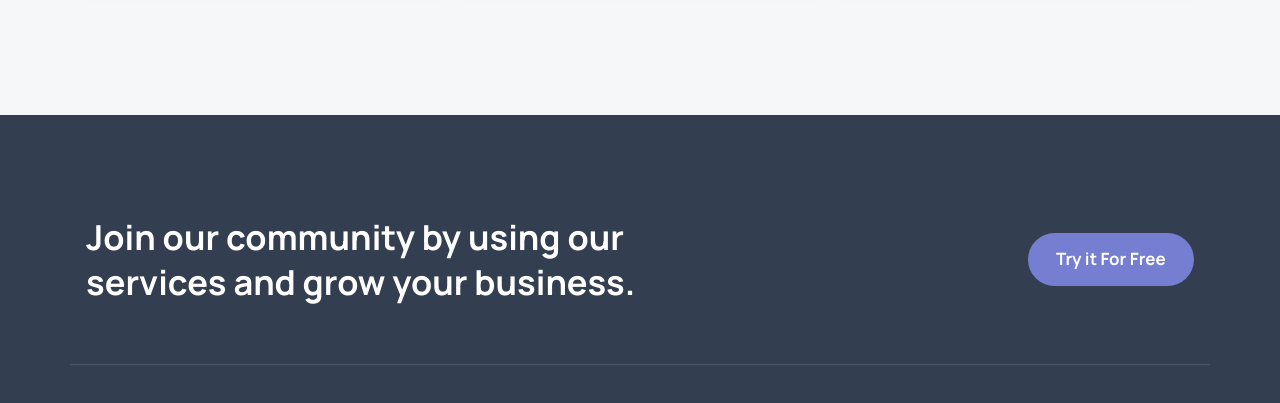
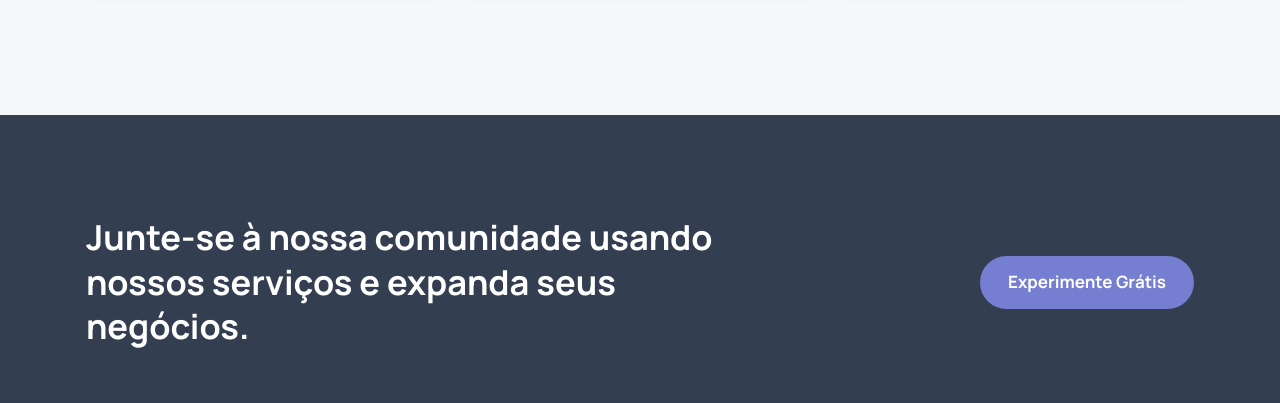
Before and after one commit to IsaacJunior66/VEX, a plain HTML site: page index.html in a window 1280 px wide. Shown: the part 3753-4156 px from the top of the page. Drawn offline with nearby package versions, Linux system fonts and the light colour scheme.

Commit message:
footer update 2.0

```diff
--- a/index.html
+++ b/index.html
@@ -738,10 +738,11 @@
         <div class="container">
 
           <h2 class="h2 section-title">
-            Join our community by using our services and grow your business.
+            Junte-se à nossa comunidade usando nossos serviços e expanda seus negócios.
           </h2>
 
-          <a href="#" class="btn btn-primary">Try it For Free</a>
+          <a href="#" class="btn btn-primary">Experimente Grátis
+          </a>
 
         </div>
       </section>
```
